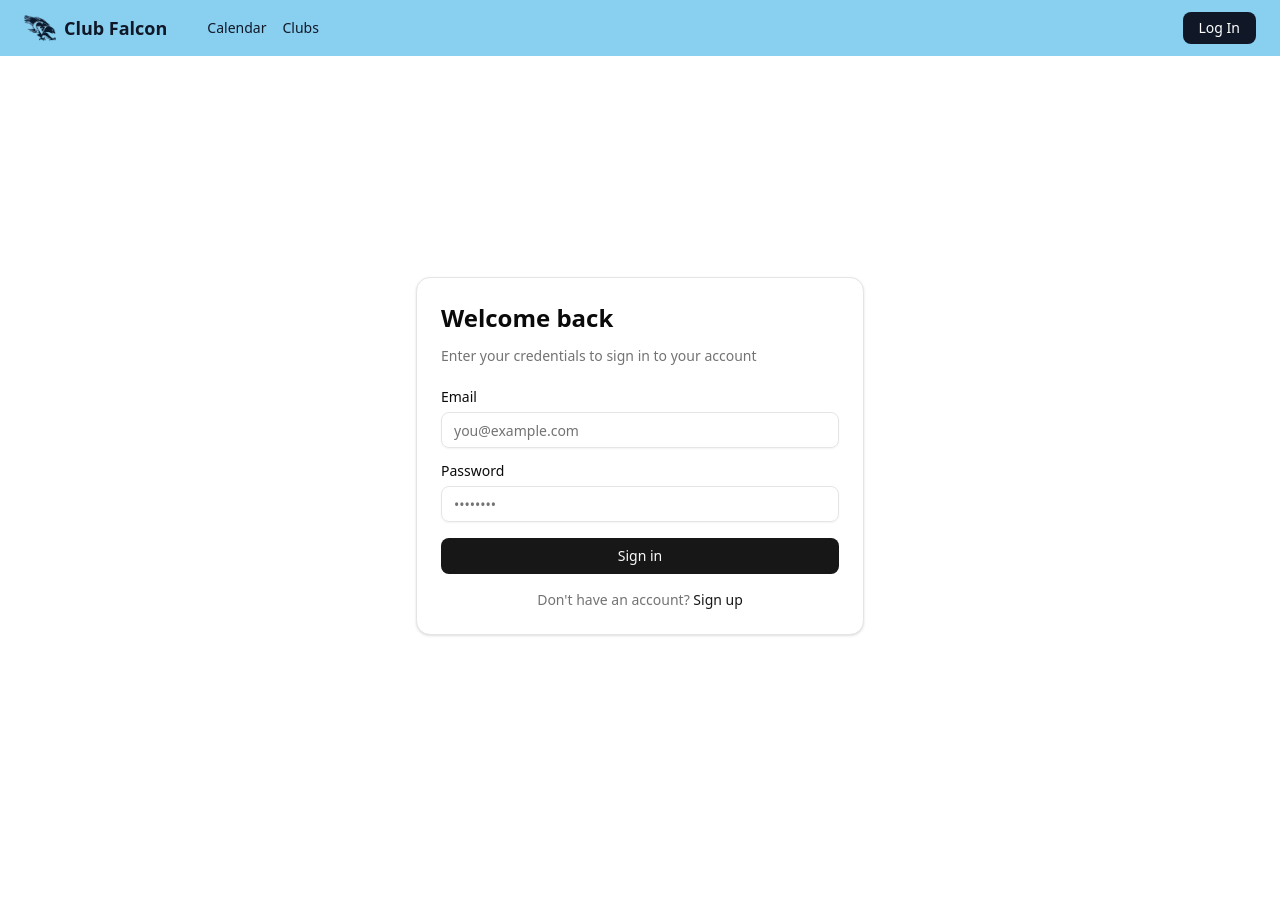
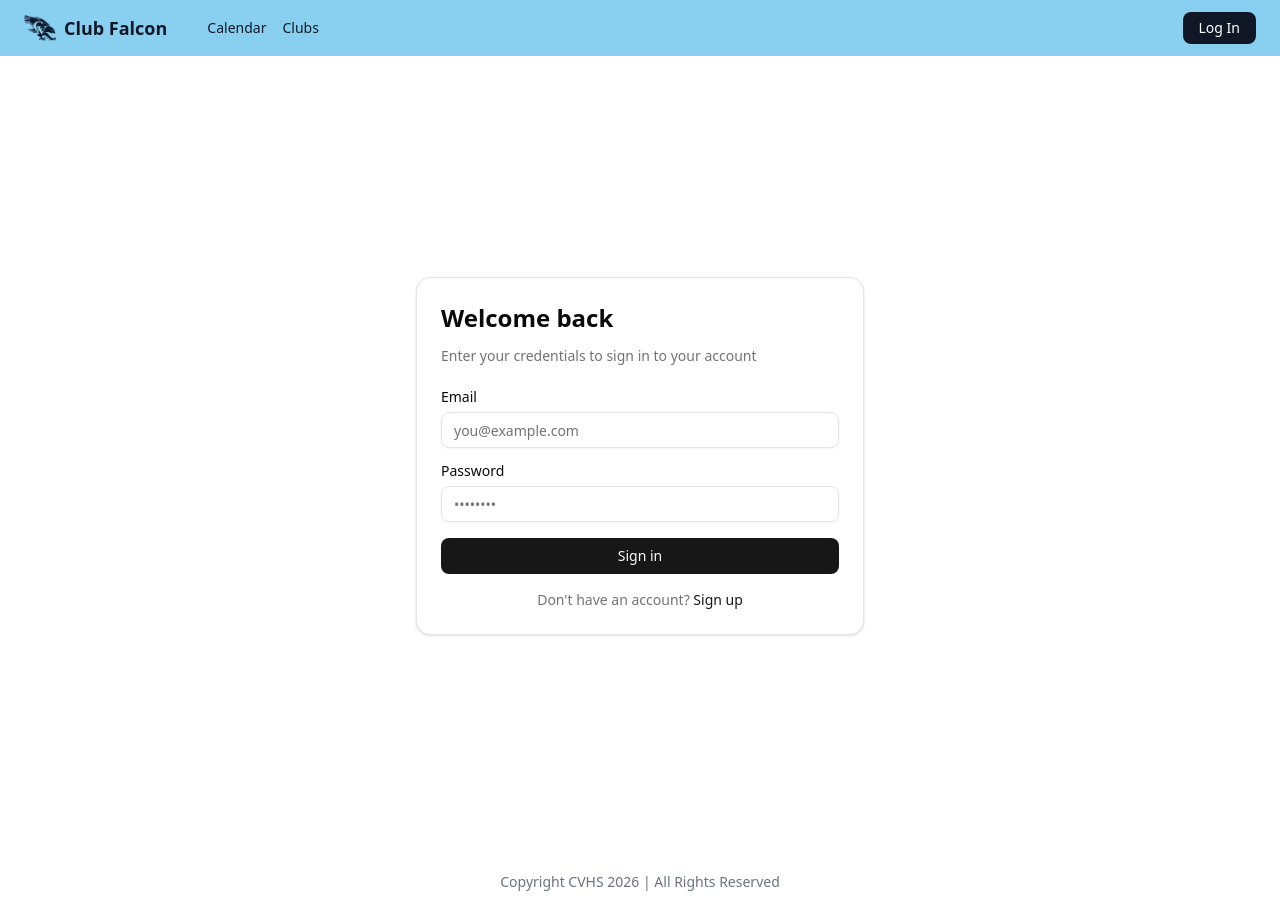
Before and after one commit to CVHS-HSDI-2026/Period1_Project, a Next.js app: page /login in a window 1280 px wide. Before the commit the page ends 856 px from the top, so only its background shows below. Built offline with nearby package versions, Linux system fonts and the light colour scheme; no server answers.

Commit message:
footer component

```diff
--- a/app/layout.tsx
+++ b/app/layout.tsx
@@ -2,6 +2,7 @@ import type { Metadata } from "next";
 import { Geist, Geist_Mono } from "next/font/google";
 import { SessionProvider } from "@/components/providers/session-provider";
 import Navbar from "@/components/navbar";
+import Footer from "@/components/footer";
 import "./globals.css";
 
 const geistSans = Geist({
@@ -31,7 +32,8 @@ export default function RootLayout({
       >
         <SessionProvider>
           <Navbar />
-          {children}
+          <main className="min-h-[calc(100vh-56px-57px)]">{children}</main>
+          <Footer />
         </SessionProvider>
       </body>
     </html>
--- /dev/null
+++ b/components/footer.tsx
@@ -0,0 +1,7 @@
+export default function Footer() {
+  return (
+    <footer className="text-gray-500 text-sm text-center py-4">
+      Copyright CVHS 2026 | All Rights Reserved
+    </footer>
+  );
+}
```
